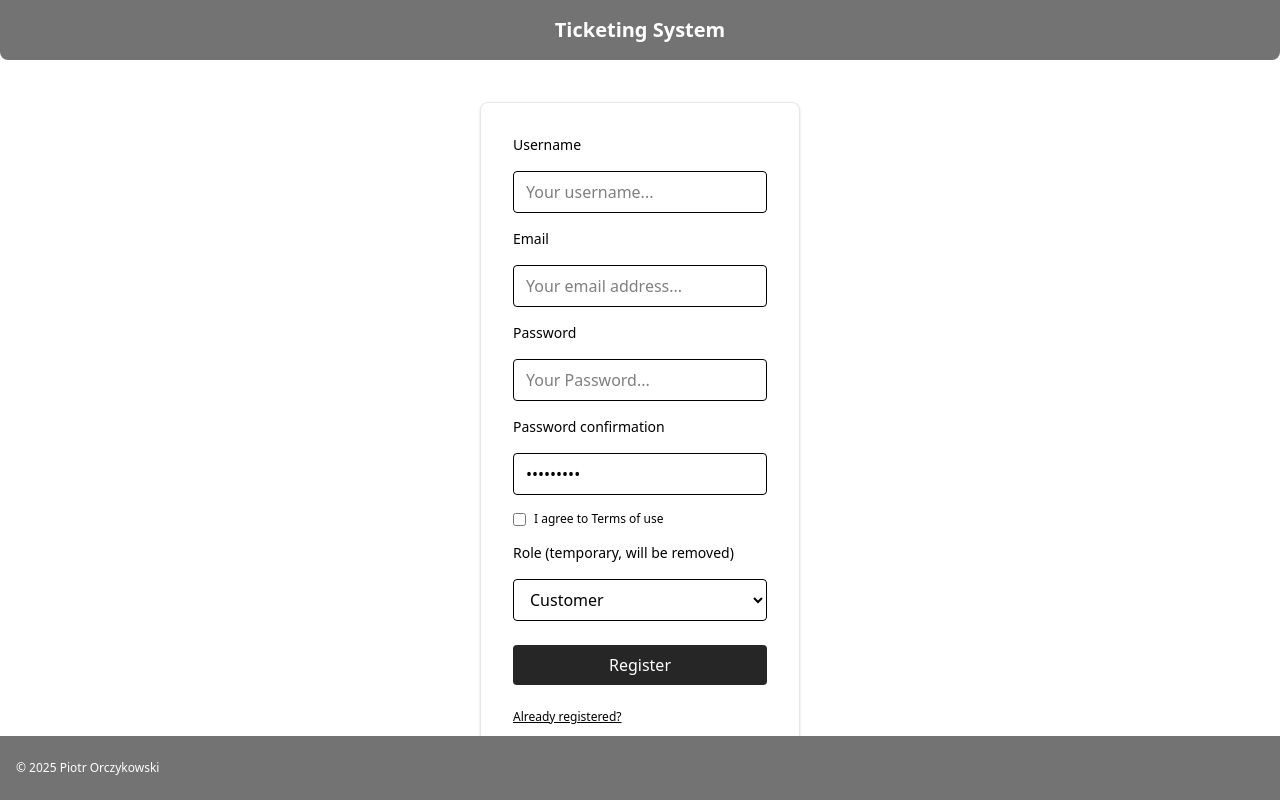
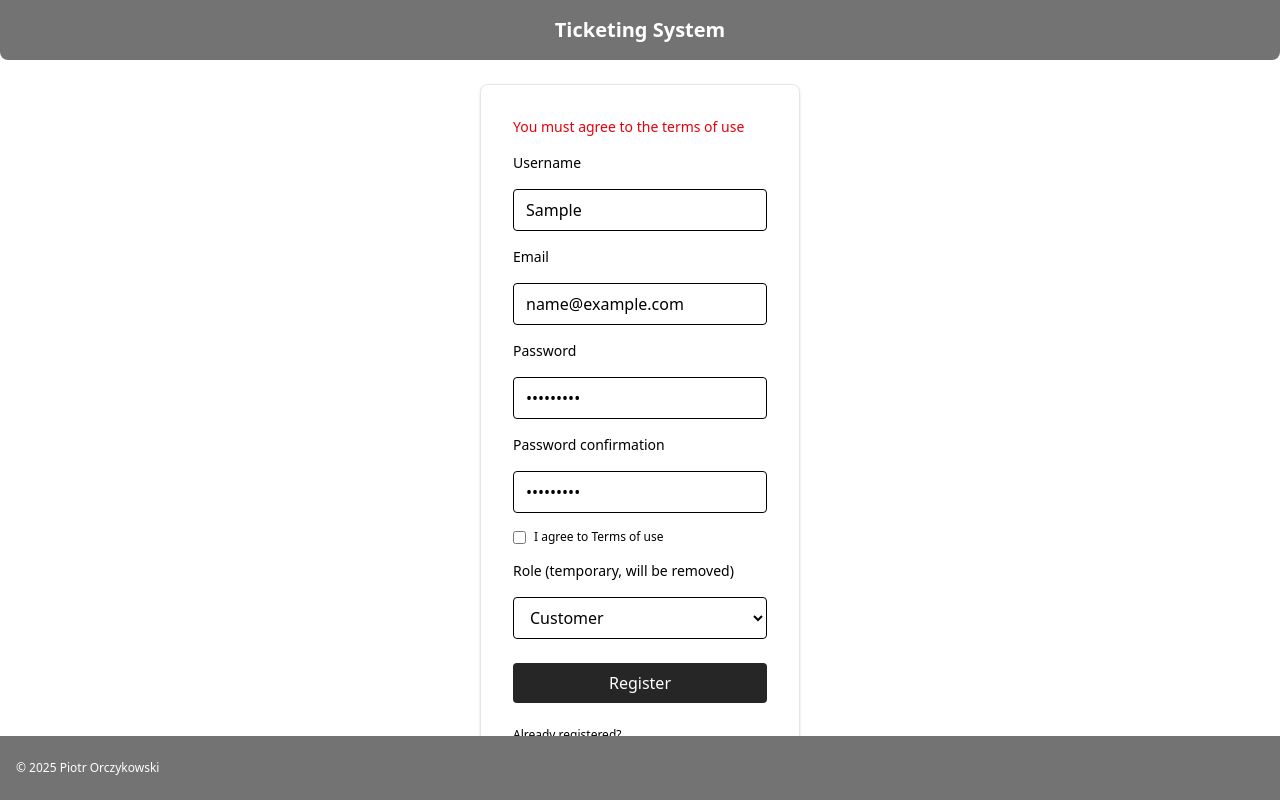
Before and after one commit to Piotr-Orczykowski/ticketing-system, a React (Vite) app in the folder frontend/: page /register in a window 1280 px wide. Both pictures are taken after typing "Sample", "name@example.com", "Sample123", "Sample123" into the empty fields and a click on the button "Register". Built offline with nearby package versions, Linux system fonts and the light colour scheme; no server answers.

Commit message:
Enhanced Register component with validation and error handling

```diff
--- a/frontend/src/components/Register.jsx
+++ b/frontend/src/components/Register.jsx
@@ -3,9 +3,10 @@ import API from '../api';
 import { Link } from "react-router-dom";
 
 export default function Register() {
-    const [form, setForm] = useState({ username: '', email: '', password: '', role: 'customer' });
+    const [form, setForm] = useState({ username: '', email: '', password: '', passwordConfirm: '', role: 'customer' });
     const [message, setMessage] = useState('');
     const [error, setError] = useState('');
+    const [agreed, setAgreed] = useState(false);
 
     const handleChange = e => setForm({ ...form, [e.target.name]: e.target.value });
 
@@ -13,6 +14,22 @@ export default function Register() {
         e.preventDefault();
         setError('');
         setMessage('');
+
+        if (form.password !== form.passwordConfirm) {
+            setError('Passwords do not match');
+            return;
+        }
+
+        if (!agreed) {
+            setError('You must agree to the terms of use');
+            return;
+        }
+
+        if (!form.username || !form.email || !form.password || !form.passwordConfirm) {
+            setError('All fields are required');
+            return;
+        }
+
         try {
             await API.post('/auth/register', form);
             setMessage('Registration successful! You can now log in.');
@@ -28,9 +45,12 @@ export default function Register() {
         </header>
         <main className="flex flex-1 items-center justify-center">
             <form className="bg-white border border-gray-200 rounded-lg p-8 w-full max-w-xs flex flex-col gap-4 shadow" onSubmit={handleSubmit}>
+            {error && <div className="text-red-600 text-sm">{error}</div>}
+            {message && <div className="text-green-600 text-sm">{message}</div>}
             <label className="text-sm font-medium">Username</label>
             <input
-                type="username"
+                type="text"
+                name="username"
                 placeholder="Your username..."
                 className="border rounded px-3 py-2"
                 value={form.username}
@@ -39,6 +59,7 @@ export default function Register() {
             <label className="text-sm font-medium">Email</label>
             <input
                 type="email"
+                name="email"
                 placeholder="Your email address..."
                 className="border rounded px-3 py-2"
                 value={form.email}
@@ -47,6 +68,7 @@ export default function Register() {
             <label className="text-sm font-medium">Password</label>
             <input
                 type="password"
+                name="password"
                 placeholder="Your Password..."
                 className="border rounded px-3 py-2"
                 value={form.password}
@@ -55,16 +77,17 @@ export default function Register() {
             <label className="text-sm font-medium">Password confirmation</label>
             <input
                 type="password"
+                name="passwordConfirm"
                 placeholder="Repeat Password..."
                 className="border rounded px-3 py-2"
-                //value={form.password} todo: Implement password confirmation
+                value={form.passwordConfirm}
                 onChange={handleChange}
             />
             <label className="flex items-center text-xs">
             <input
                 type="checkbox"
-                //checked={agreed} TODO: Implement checkbox state
-                //onChange={} TODO: Implement checkbox state
+                checked={agreed}
+                onChange={e => setAgreed(e.target.checked)}
                 className="mr-2"
             />
             I agree to Terms of use
```
